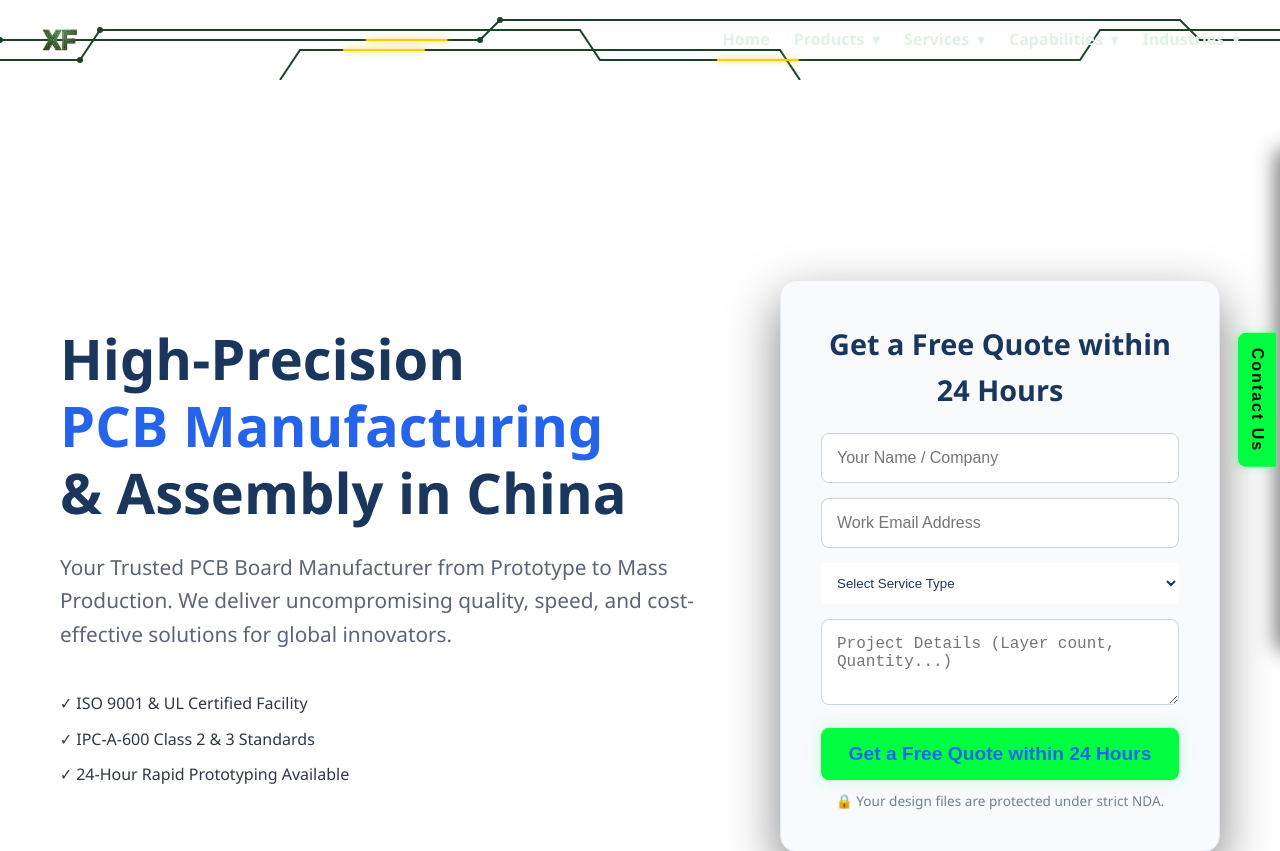
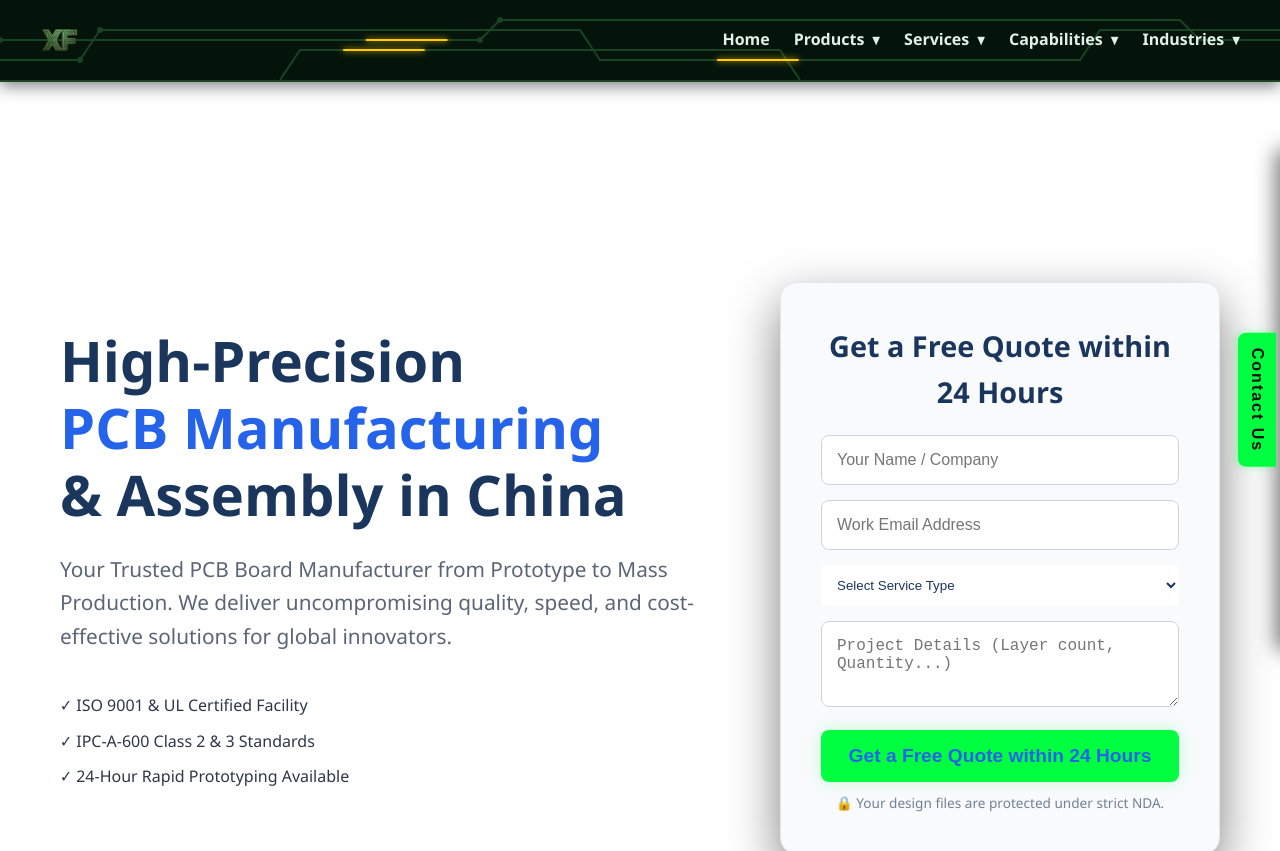
Before and after one commit to suikusales-hub/xfpcb, an Astro site: page / in a window 1280 px wide. Shown: the top 851 px of the page. Built offline with nearby package versions, Linux system fonts and the light colour scheme; Astro itself is replaced by a stand-in of ours.

Commit message:
fix: 修复导航栏 - 添加外层容器深色背景, 菜单垂直居中, Mega Menu z-index提升到12000防止被hero遮挡

```diff
--- a/src/components/Header.astro
+++ b/src/components/Header.astro
@@ -4,15 +4,17 @@
 ---
 
 <style>
-  app-header {
+  /* 外层包裹：深色背景、粘性定位、全宽 */
+  .site-header {
     display: block;
     position: sticky;
     top: 0;
-    z-index: 10000;
+    z-index: 11000;
     background-color: #05140a;
     border-bottom: 2px solid #1a4225;
     box-shadow: 0 4px 15px rgba(0,0,0,0.5);
     overflow: visible;
+    width: 100%;
   }
   .header-container {
     position: relative;
@@ -35,21 +37,30 @@
     z-index: 0;
   }
 
-  .content {
+  .header-content {
     position: relative;
     z-index: 1;
     display: flex;
     align-items: center;
     justify-content: space-between;
     width: 100%;
+    height: 100%;
   }
+
   .logo {
     display: flex;
     align-items: center;
+    height: 100%;
   }
   .logo img {
     height: 40px;
     display: block;
+  }
+
+  nav {
+    display: flex;
+    align-items: center;
+    height: 100%;
   }
 
   nav ul.nav-links {
@@ -59,6 +70,13 @@
     margin: 0;
     padding: 0;
     align-items: center;
+    height: 100%;
+  }
+
+  nav ul.nav-links > li {
+    display: flex;
+    align-items: center;
+    height: 100%;
   }
 
   nav ul.nav-links > li > a {
@@ -70,6 +88,7 @@
     display: flex;
     align-items: center;
     gap: 5px;
+    white-space: nowrap;
   }
 
   nav ul.nav-links > li > a:hover {
@@ -114,9 +133,10 @@
     opacity: 0;
     visibility: hidden;
     transition: all 0.3s ease;
-    z-index: 10001;
+    z-index: 12000;
     box-shadow: 0 15px 40px rgba(0, 0, 0, 0.5);
     pointer-events: none;
+    /* 确保下拉菜单在hero区域之上 */
   }
 
   .has-dropdown::after {
@@ -189,6 +209,9 @@
     flex-direction: column;
     cursor: pointer;
     gap: 6px;
+    background: transparent;
+    border: none;
+    padding: 8px;
   }
   .menu-toggle span {
     width: 30px;
@@ -252,6 +275,7 @@
     nav ul.nav-links > li {
       width: 100%;
       margin-bottom: 20px;
+      height: auto;
     }
 
     .mega-menu {
@@ -283,6 +307,7 @@
   }
 </style>
 
+<div class="site-header">
   <div class="header-container">
     <svg class="pcb-bg" preserveAspectRatio="xMidYMid slice" xmlns="http://www.w3.org/2000/svg" viewBox="0 0 1920 80">
       <defs>
@@ -311,18 +336,18 @@
       </g>
     </svg>
 
-  <div class="content">
+    <div class="header-content">
       <a href="/" class="logo">
         <img src="/images/xf-logo.png" alt="XingFeng PCB Logo">
       </a>
 
-    <div class="menu-toggle">
+      <button class="menu-toggle" type="button" aria-label="Toggle navigation menu">
         <span></span>
         <span></span>
         <span></span>
-    </div>
+      </button>
 
-    <nav>
+      <nav aria-label="Primary navigation">
         <ul class="nav-links">
           <li><a href="/">Home</a></li>
 
@@ -503,6 +528,7 @@
       </nav>
     </div>
   </div>
+</div>
 
 <script>
   // Mobile menu toggle
```
Lines whose indentation alone changed are shown as unchanged.
